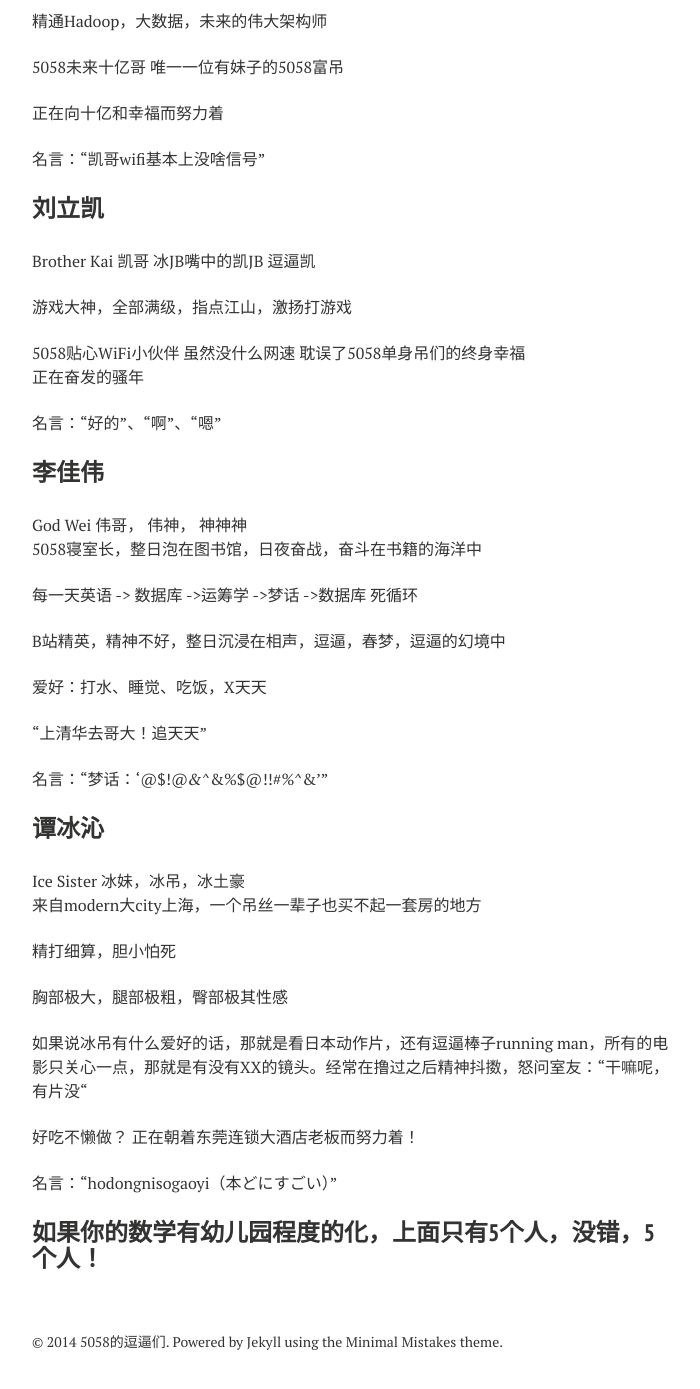
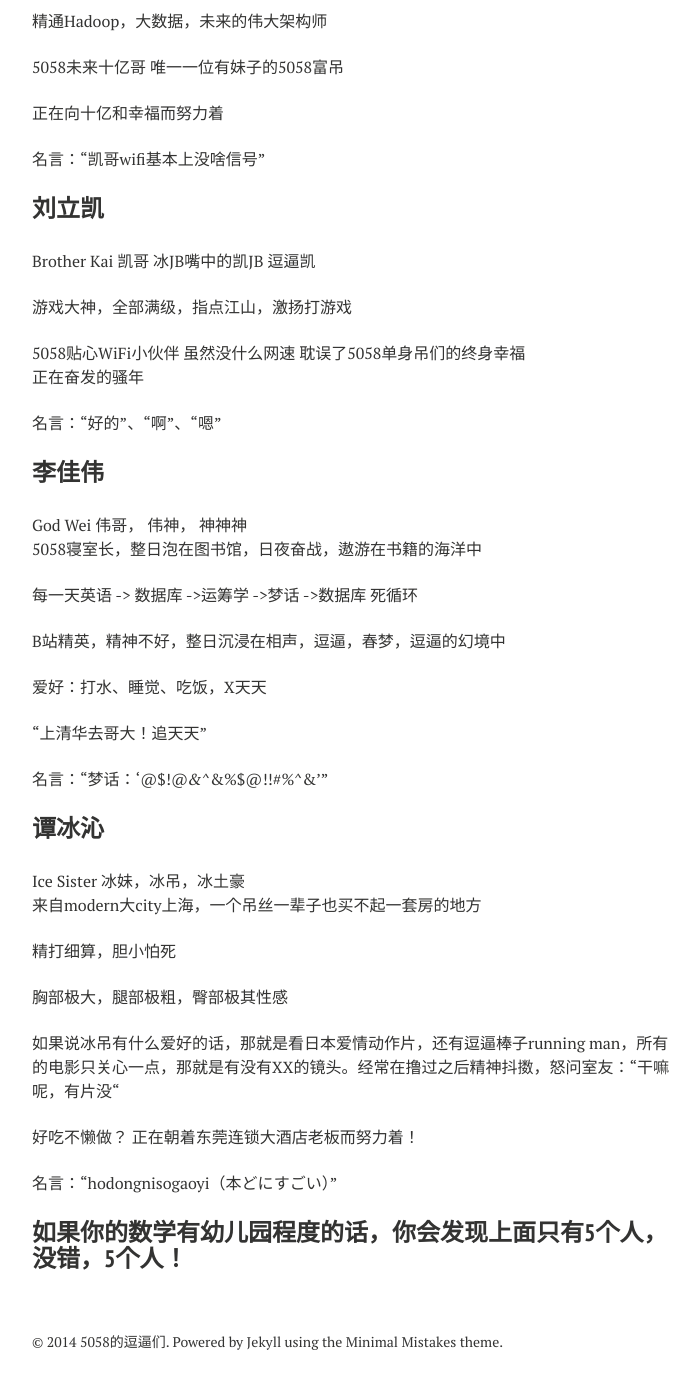
Before and after one commit to 5058/5058.github.io, a Jekyll site: the page built from about.md, in a window 1280 px wide and 1400 px high, scrolled down 1604 px. Shown: the top 1389 px of the window, without its empty margins (288-988 px from the left). Built offline with Jekyll 4.4.1, drawn with Linux system fonts in a browser that asks for light colours; nearby versions of some CDN libraries.

Commit message:
Update about.md

```diff
--- a/about.md
+++ b/about.md
@@ -63,7 +63,7 @@ Brother Kai 凯哥 冰JB嘴中的凯JB 逗逼凯
 
 God Wei  伟哥， 伟神， 神神神
 <br>
-5058寝室长，整日泡在图书馆，日夜奋战，奋斗在书籍的海洋中
+5058寝室长，整日泡在图书馆，日夜奋战，遨游在书籍的海洋中
 <br>
 每一天英语 -> 数据库 ->运筹学 ->梦话 ->数据库 死循环
 <br>
@@ -85,10 +85,10 @@ Ice Sister  冰妹，冰吊，冰土豪
 <br>
 胸部极大，腿部极粗，臀部极其性感
 <br>
-如果说冰吊有什么爱好的话，那就是看日本动作片，还有逗逼棒子running man，所有的电影只关心一点，那就是有没有XX的镜头。经常在撸过之后精神抖擞，怒问室友：“干嘛呢，有片没“
+如果说冰吊有什么爱好的话，那就是看日本爱情动作片，还有逗逼棒子running man，所有的电影只关心一点，那就是有没有XX的镜头。经常在撸过之后精神抖擞，怒问室友：“干嘛呢，有片没“
 <br>
 好吃不懒做？ 正在朝着东莞连锁大酒店老板而努力着！
 <br>
 名言：“hodongnisogaoyi（本どにすごい）”
 
-###如果你的数学有幼儿园程度的化，**上面**只有5个人，没错，5个人！
+###如果你的数学有幼儿园程度的话，你会发现**上面**只有5个人，没错，5个人！
```
